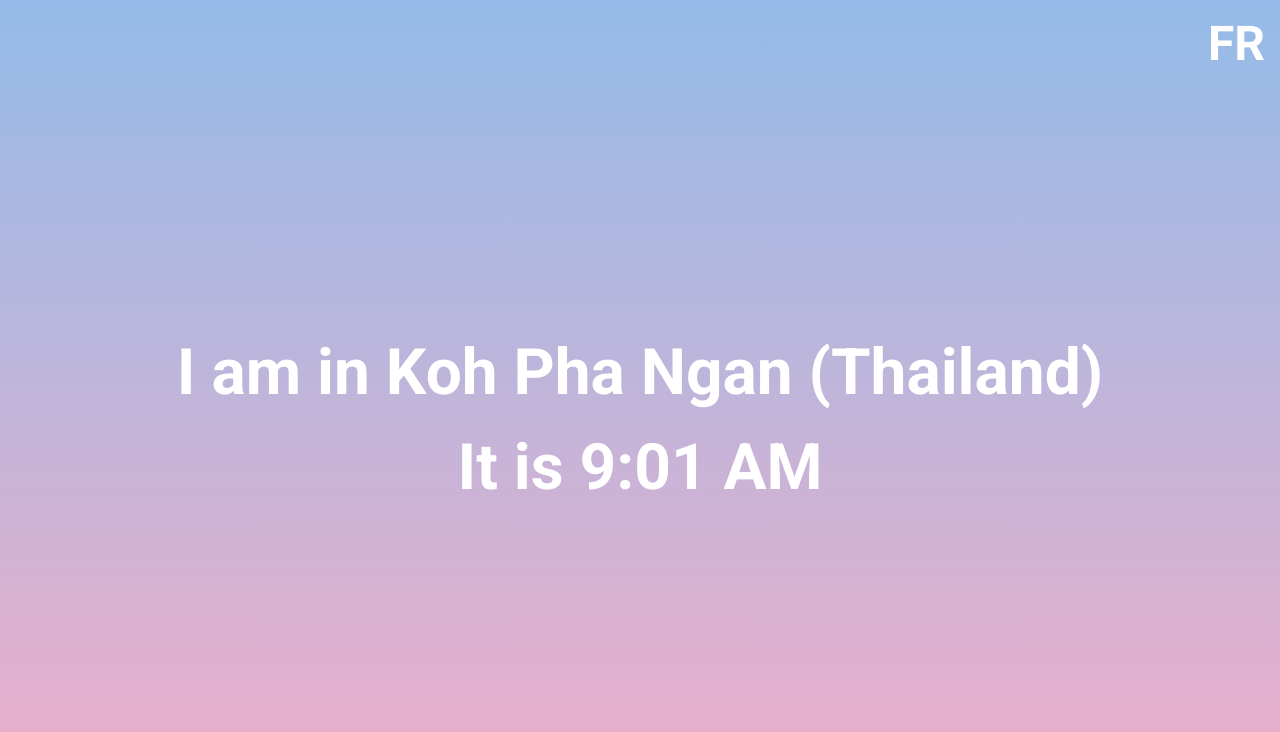
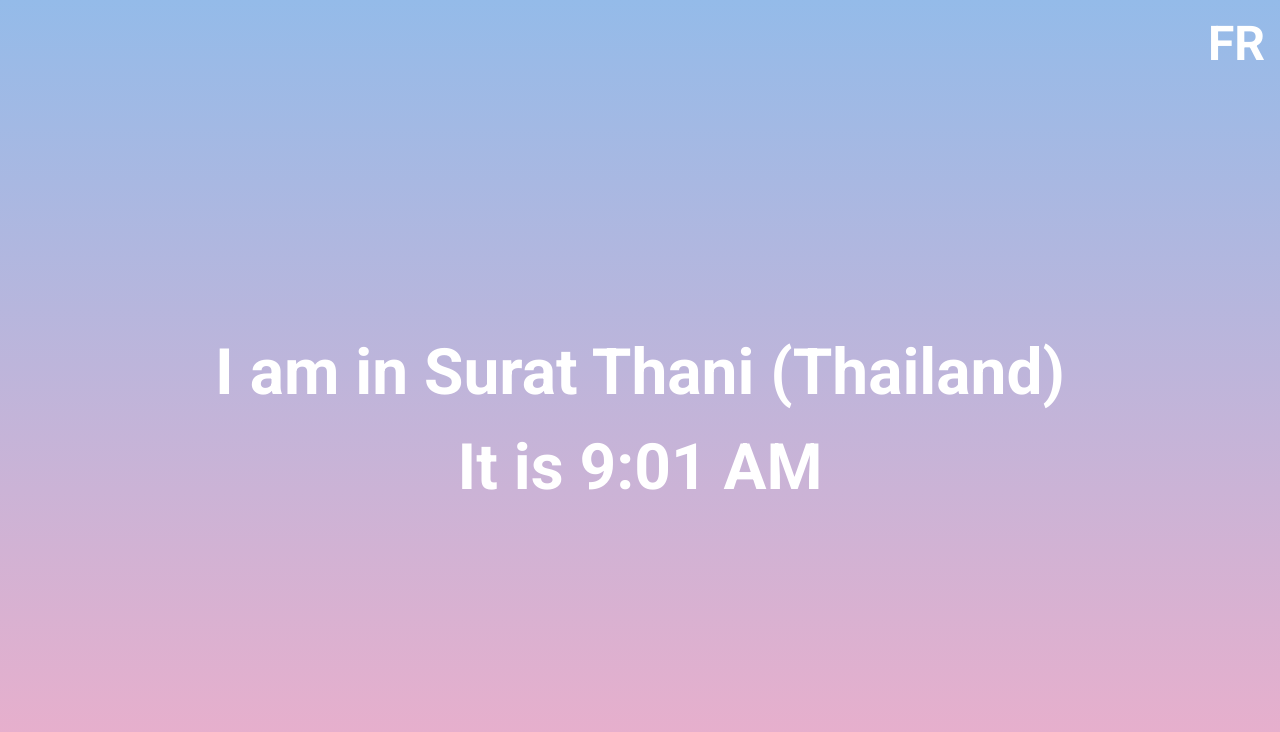
Before and after one commit to katima-g33k/where-am-i, a React (Create React App) app: page / in a window 1280 px wide. Shown: the top 732 px of the page. Built offline with nearby package versions, Linux system fonts and the light colour scheme.

Commit message:
Update location

```diff
--- a/src/data/index.ts
+++ b/src/data/index.ts
@@ -3,8 +3,8 @@ import { Data } from "../types";
 const data: Data = {
   timeZone: "Asia/Bangkok",
   city: {
-    en: "Koh Pha Ngan",
-    fr: "Koh Pha Ngan",
+    en: "Surat Thani",
+    fr: "Surat Thani",
   },
   country: {
     en: "Thailand",
```
